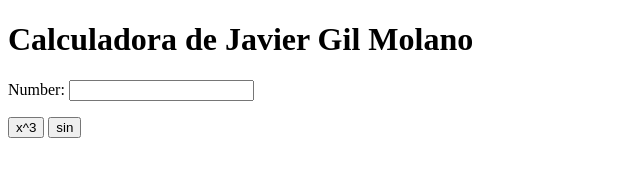
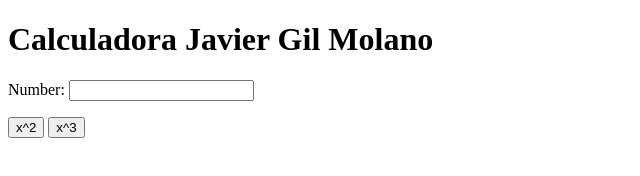
Before and after one commit to Javiergilm/my_calculator_2, a plain HTML site: page index.html in a window 1280 px wide. Shown: the whole page, without its empty margins (0-640 px from the left). Drawn offline with Linux system fonts and the light colour scheme.

Commit message:
x^2 button

```diff
--- a/index.html
+++ b/index.html
@@ -5,21 +5,21 @@
 		<meta charset="utf-8">
 	</head>
 	<body>
-		<h1>Calculadora de Javier Gil Molano</h1>
+		<h1>Calculadora Javier Gil Molano</h1>
 		Number:
 		<input type="text" id="n1">
 		<p>
+			<button onclick="square()"> x^2 </button>
 			<button onclick="cube()"> x^3 </button>
-			<button onclick="sine()"> sin </button>
 		</p>
 		<script type="text/javascript">
 			function cube() {
 				var num = document.getElementById("n1");
 				num.value = Math.pow(num.value, 3);
 			}
-			function sine() {
+			function square() {
 				var num = document.getElementById("n1");
-				num.value = Math.sin(num.value);
+				num.value = Math.pow(num.value, 2);
 			}
 		</script>
 	</body>
```
